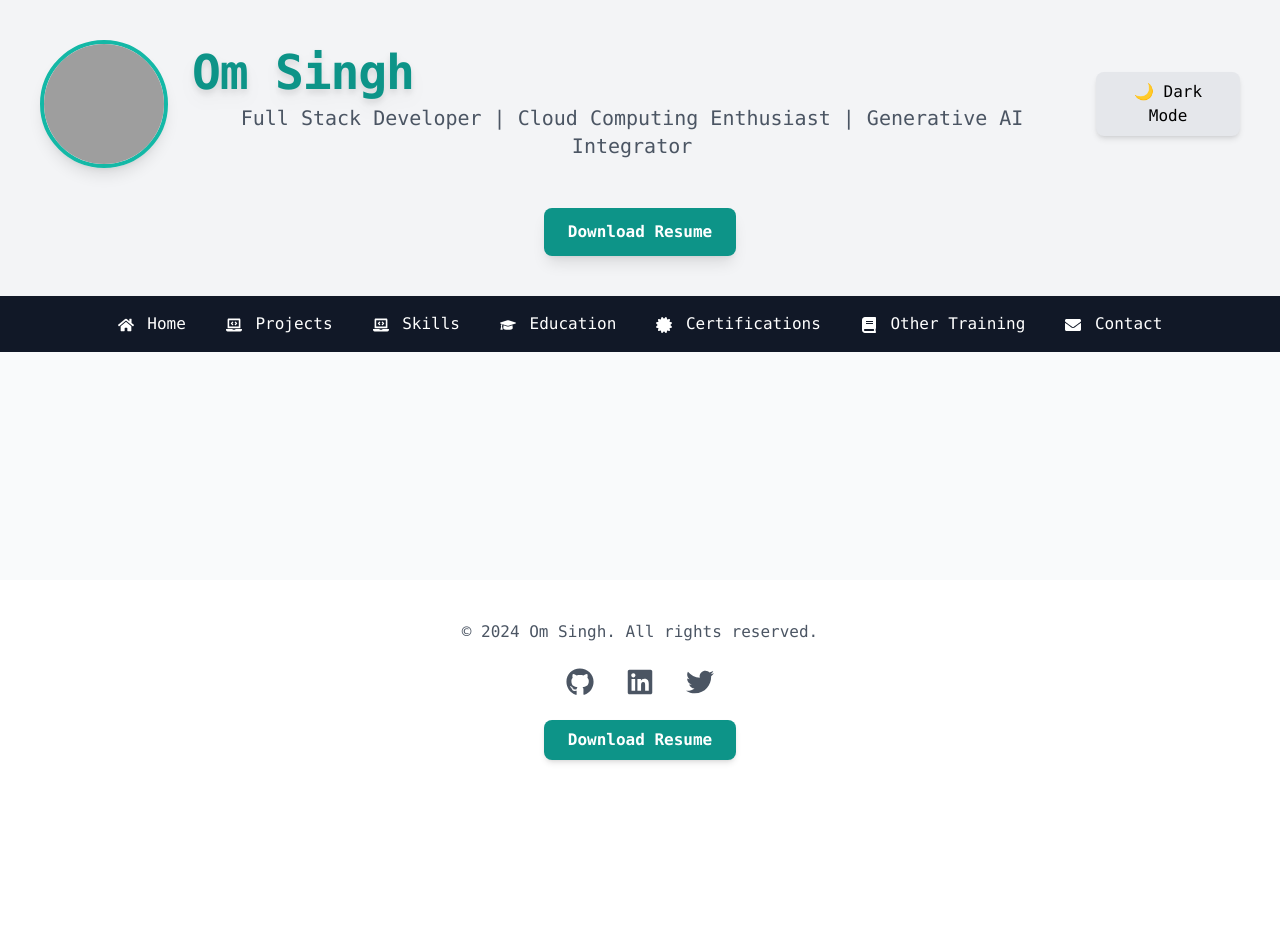
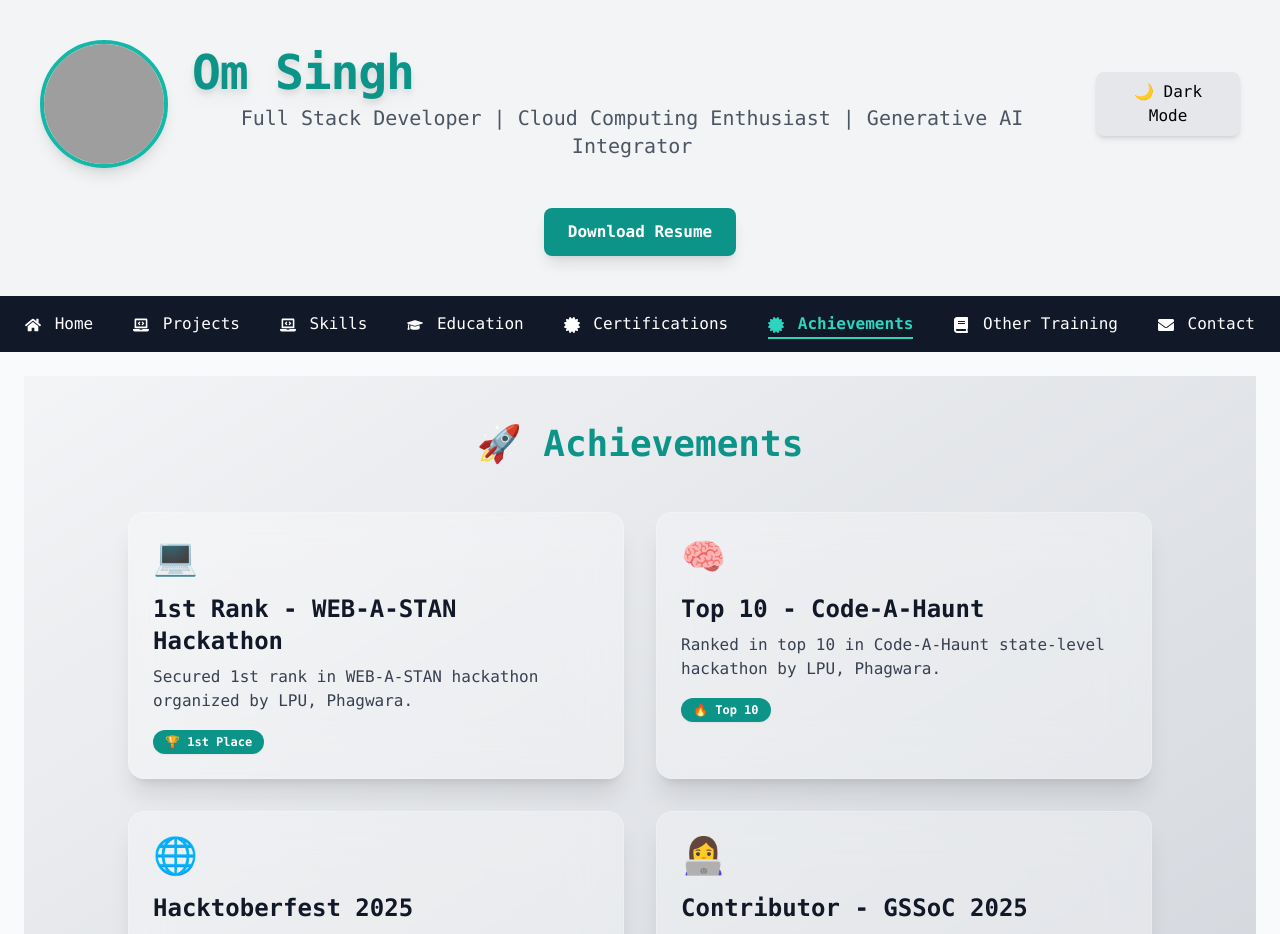
Before and after one commit to byteom/my-portfolio, a React (Vite) app: page /achievements in a window 1280 px wide. Shown: the top 934 px of the page. Before the commit the page ends 800 px from the top, so only its background shows below. Built offline with nearby package versions, Linux system fonts and the light colour scheme; grey boxes are pictures that could not be loaded.

Commit message:
adding achivement section

```diff
--- a/package.json
+++ b/package.json
@@ -12,6 +12,7 @@
   "dependencies": {
     "@heroicons/react": "^2.1.5",
     "emailjs-com": "^3.2.0",
+    "framer-motion": "^12.7.4",
     "react": "^18.3.1",
     "react-dom": "^18.3.1",
     "react-icons": "^5.5.0",
--- a/src/App.jsx
+++ b/src/App.jsx
@@ -9,6 +9,7 @@ import Projects from './pages/Projects';
 import Certifications from './pages/Certifications';
 import OtherTraining from './pages/OtherTraining';
 import Contact from './pages/Contact';
+import Achievements from './pages/Achievements';
 
 function App() {
   return (
@@ -30,6 +31,7 @@ function App() {
             <Route path="/certifications" element={<Certifications />} />
             <Route path="/other-training" element={<OtherTraining />} />
             <Route path="/contact" element={<Contact />} />
+            <Route path="/achievements" element={<Achievements />} />
           </Routes>
         </main>
 
--- a/src/components/DayNightToggle.jsx
+++ b/src/components/DayNightToggle.jsx
@@ -2,7 +2,7 @@
 import React, { useState, useEffect } from 'react';
 
 const DayNightToggle = () => {
-  const [theme, setTheme] = useState('light');
+  const [theme, setTheme] = useState('dark');
 
   useEffect(() => {
     const savedTheme = localStorage.getItem('theme') || 'light';
--- a/src/components/NavBar.jsx
+++ b/src/components/NavBar.jsx
@@ -78,6 +78,18 @@ const NavBar = () => {
             <FaCertificate className="inline mr-1" /> Certifications
           </NavLink>
         </li>
+        <li>
+          <NavLink
+            to="/achievements"
+            className={({ isActive }) =>
+              isActive
+                ? "text-teal-400 font-bold border-b-2 border-teal-400 pb-1"
+                : "hover:text-teal-400 transition-colors"
+            }
+          >
+            <FaCertificate className="inline mr-1" /> Achievements
+          </NavLink>
+        </li>
 
         <li>
           <NavLink
--- /dev/null
+++ b/src/pages/Achievements.jsx
@@ -0,0 +1,61 @@
+import { motion } from "framer-motion";
+
+const achievements = [
+  {
+    title: "1st Rank - WEB-A-STAN Hackathon",
+    desc: "Secured 1st rank in WEB-A-STAN hackathon organized by LPU, Phagwara.",
+    badge: "🏆 1st Place",
+    icon: "💻",
+  },
+  {
+    title: "Top 10 - Code-A-Haunt",
+    desc: "Ranked in top 10 in Code-A-Haunt state-level hackathon by LPU, Phagwara.",
+    badge: "🔥 Top 10",
+    icon: "🧠",
+  },
+  {
+    title: "Hacktoberfest 2025",
+    desc: "Contributed to open-source and completed all 4 PRs in Hacktoberfest 2025.",
+    badge: "🎯 4 PRs Done",
+    icon: "🌐",
+  },
+  {
+    title: "Contributor - GSSoC 2025",
+    desc: "Successfully completed 10 PRs in GirlScript Summer of Code 2025.",
+    badge: "🔧 10 PRs",
+    icon: "👩‍💻",
+  },
+];
+
+const Achievements = () => {
+  return (
+    <div className="p-6 md:p-12 bg-gradient-to-br from-gray-100 to-gray-300 dark:from-gray-900 dark:to-gray-800 min-h-screen font-mono">
+      <h2 className="text-4xl font-extrabold text-center text-teal-600 dark:text-teal-300 mb-12">
+        🚀 Achievements
+      </h2>
+
+      <div className="grid grid-cols-1 md:grid-cols-2 gap-8 max-w-5xl mx-auto">
+        {achievements.map((item, idx) => (
+          <motion.div
+            key={idx}
+            initial={{ opacity: 0, y: 40 }}
+            whileInView={{ opacity: 1, y: 0 }}
+            transition={{ duration: 0.6, delay: idx * 0.1 }}
+            className="relative p-6 bg-white/30 dark:bg-gray-700/30 backdrop-blur-xl border border-white/20 dark:border-gray-500/20 rounded-2xl shadow-xl hover:shadow-2xl transition-all duration-300"
+          >
+            <div className="text-4xl mb-4">{item.icon}</div>
+            <h3 className="text-2xl font-bold text-gray-900 dark:text-white mb-2">
+              {item.title}
+            </h3>
+            <p className="text-gray-700 dark:text-gray-300 mb-4">{item.desc}</p>
+            <span className="inline-block bg-teal-600 text-white text-xs font-semibold px-3 py-1 rounded-full shadow-sm">
+              {item.badge}
+            </span>
+          </motion.div>
+        ))}
+      </div>
+    </div>
+  );
+};
+
+export default Achievements;
```
Also changed, not shown: 1 other file (tests, documents, lock files or other folders).
